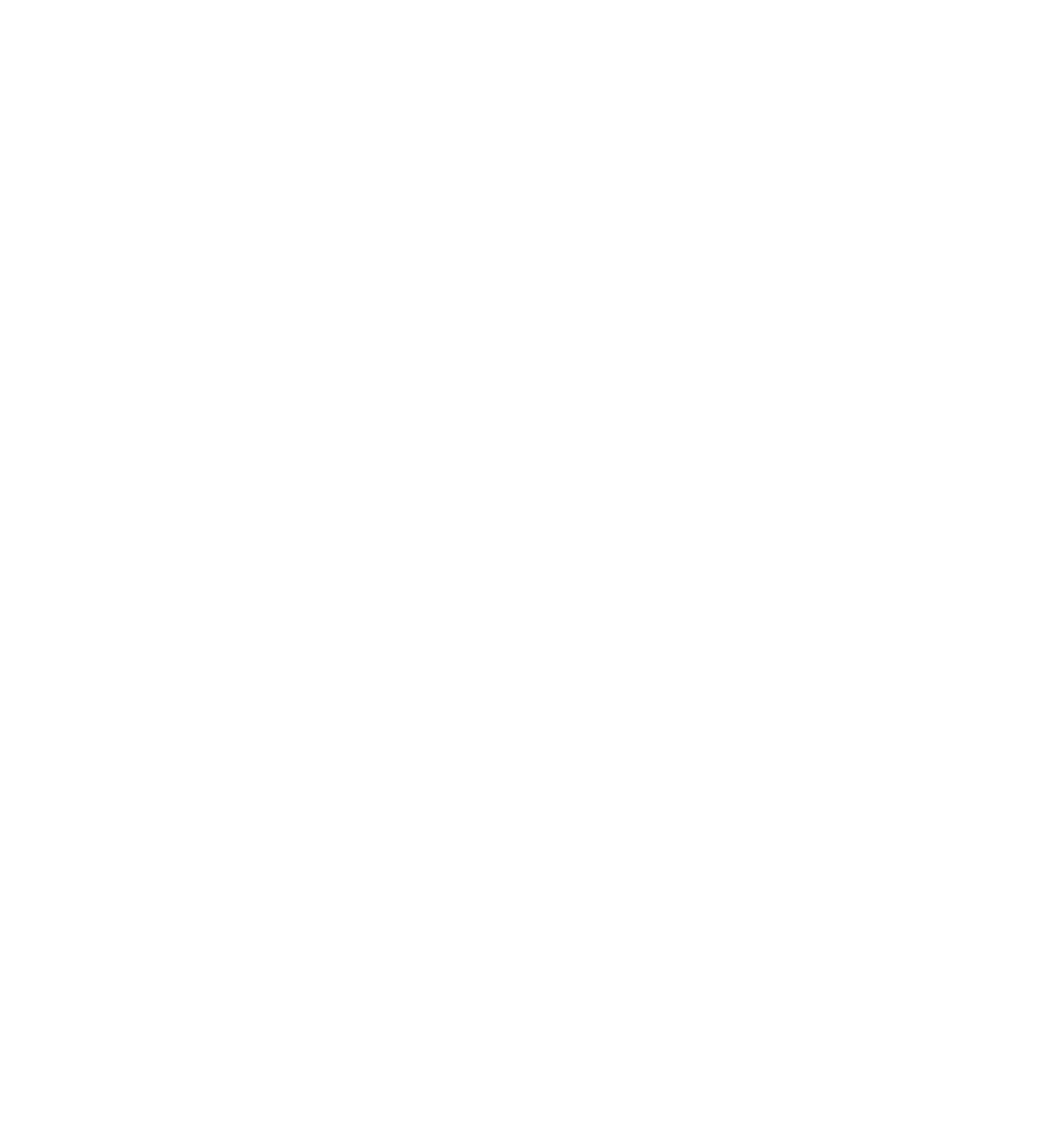
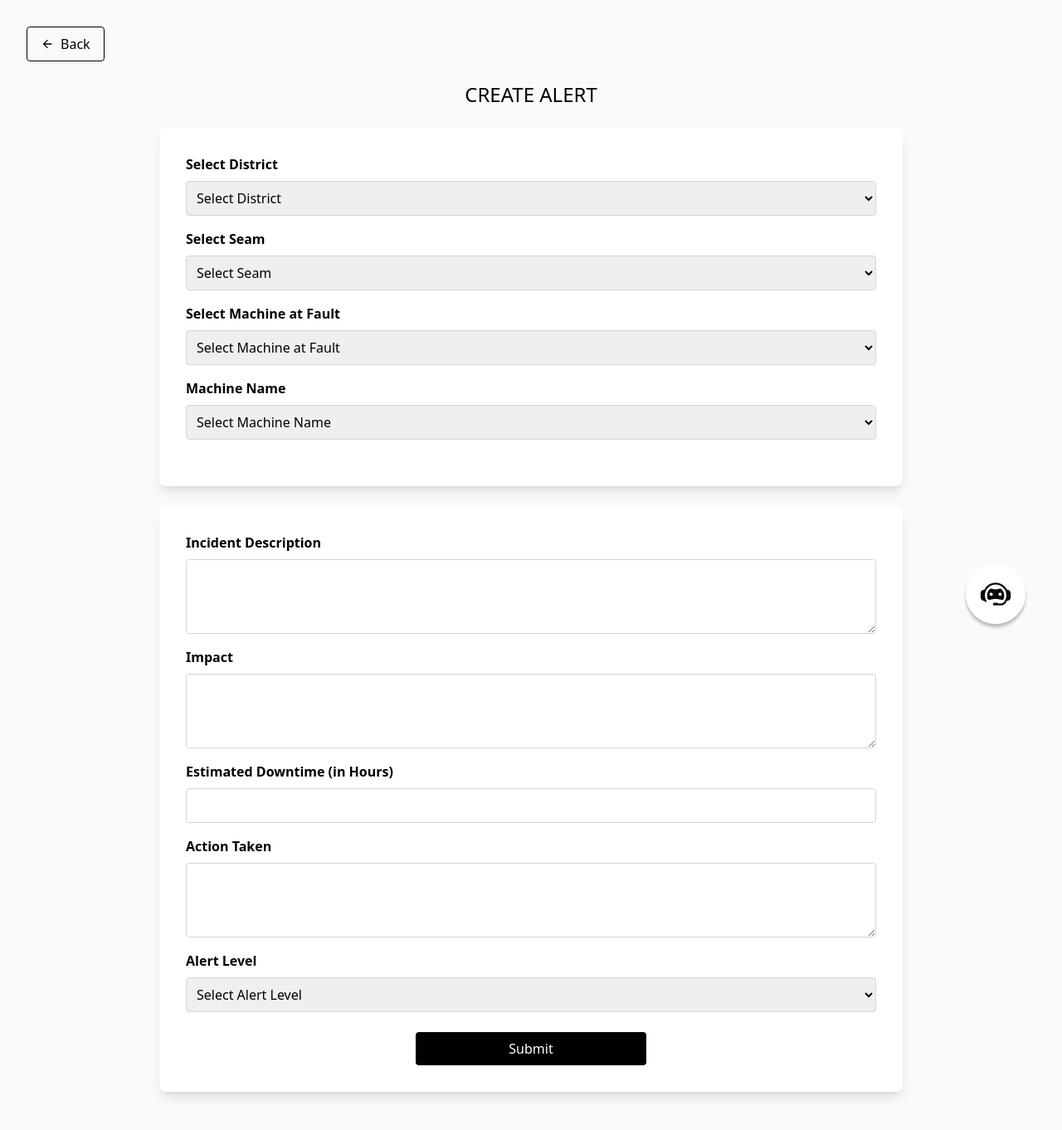
Before and after one commit to Subhampops/khan-abhilekh, a React (Vite) app in the folder Frontend/: page /raisealert in a window 1280 px wide. Before the commit this address had no page. Shown: the top 1362 px of the page at 83% size. Before the commit the page ends 800 px from the top, so only its background shows below. Built offline with nearby package versions, Linux system fonts and the light colour scheme.

Commit message:
alert done

```diff
--- a/Frontend/src/App.jsx
+++ b/Frontend/src/App.jsx
@@ -8,6 +8,10 @@
 import Shift from './components/Home/Shift';
 import EntryForm from './components/Home/EntryForm';
 import Entries from './components/Home/Entries';
+import Alerts from './components/Home/Alerts';
+import Raisealert from './components/Home/Raisealert';
+import Notification from './components/Home/Notification';
+
 function App() {
   return (
     <div>
@@ -21,6 +25,10 @@
       <Route path="/Shift" element={<Shift />} />
       <Route path="/entryform" element={<EntryForm />} />
       <Route path="/entries" element={<Entries />} />
+      <Route path="/alerts" element={<Alerts />} />
+      <Route path="/raisealert" element={<Raisealert />} />
+      <Route path="/notification" element={<Notification />} />
+
       </Routes>
       </Router>
 
--- /dev/null
+++ b/Frontend/src/components/Home/Alerts.jsx
@@ -0,0 +1,46 @@
+import React, { useState } from 'react';
+import { Link } from 'react-router-dom';
+import Sidebar from './Sidebar';
+import Topbar from './Topbar';
+import Chatbot from './Chatbot';
+
+const Alerts = () => {
+    const [isSidebarOpen, setIsSidebarOpen] = useState(false);
+
+    // Toggle Sidebar
+    const toggleSidebar = () => {
+        setIsSidebarOpen(!isSidebarOpen);
+    };
+
+    return (
+        <div className="flex flex-col md:flex-row h-screen bg-gray-100">
+            {/* Sidebar */}
+            <Sidebar isSidebarOpen={isSidebarOpen} toggleSidebar={toggleSidebar} />
+
+            {/* Main Content */}
+            <div
+                className={`flex-1 p-8 relative transition-all duration-300 ${
+                    isSidebarOpen ? 'ml-64' : 'ml-0'
+                }`}
+            >
+                {/* Top Bar */}
+                <Topbar isSidebarOpen={isSidebarOpen} toggleSidebar={toggleSidebar} />
+
+
+                <h2 className="text-2xl font-bold text-center flex-grow mt-28">AUTOMATED ALERTS</h2>
+
+                <div className="flex justify-around mt-6">
+                    <Link to="/raisealert">
+                        <button className="bg-black text-white p-5 w-96 rounded-lg shadow hover:bg-gray-700 transition">
+                            <div>RAISE ALERT</div>
+                        </button>
+                    </Link>
+                </div>
+            </div>
+
+            <Chatbot />
+        </div>
+    );
+};
+
+export default Alerts;
--- /dev/null
+++ b/Frontend/src/components/Home/Notification.jsx
@@ -0,0 +1,73 @@
+import React, { useState } from 'react';
+import Topbar from './Topbar'; // Import your Topbar component
+import Sidebar from './Sidebar'; // Import your Sidebar component
+import Chatbot from './Chatbot'; // Import your Chatbot component
+
+const Notification = () => {
+    // State to manage sidebar visibility
+    const [isSidebarOpen, setIsSidebarOpen] = useState(false);
+
+    // Function to toggle sidebar visibility
+    const toggleSidebar = () => {
+        setIsSidebarOpen(!isSidebarOpen);
+    };
+
+    // State to manage alerts list
+    const [alerts, setAlerts] = useState([
+        { id: 1, date: "06-08-2024 15:24:44", level: "CRITICAL", color: "red", name: "MANISH SHARMA" },
+        { id: 2, date: "06-08-2024 22:37:55", level: "MEDIUM", color: "orange", name: "MANISH SHARMA" }
+    ]);
+
+    // Function to remove alert from the list
+    const handleResolveIssue = (alertId) => {
+        setAlerts(alerts.filter(alert => alert.id !== alertId));
+    };
+
+    return (
+        <div className="min-h-screen bg-gray-50 p-8">
+            {/* Sidebar */}
+            <Sidebar isSidebarOpen={isSidebarOpen} toggleSidebar={toggleSidebar} />
+
+            {/* Top Bar */}
+            <Topbar isSidebarOpen={isSidebarOpen} toggleSidebar={toggleSidebar} />
+
+            {/* Heading */}
+            <h1 className="text-2xl text-center mt-24 mb-6">ALERT RAISED</h1>
+
+            {/* Alerts Table */}
+            <div className="flex flex-col items-center">
+                <div className="w-full max-w-4xl bg-white p-6 rounded-lg shadow-lg">
+                    {/* Alerts List */}
+                    {alerts.length > 0 ? alerts.map((alert) => (
+                        <div key={alert.id} className="flex justify-between items-center mb-4">
+                            <div className="flex items-center space-x-4">
+                                <p>{alert.date}</p>
+                                <span className="flex items-center space-x-2">
+                                    <span className={`w-4 h-4 rounded-full bg-${alert.color}-500`}></span>
+                                    <span className="font-semibold">{alert.level}</span>
+                                </span>
+                                <p>{alert.name}</p>
+                            </div>
+                            <div className="flex items-center space-x-4">
+                                <button className="bg-black text-white py-2 px-4 rounded">VIEW ALERT</button>
+                                <button
+                                    className="bg-green-500 text-white py-2 px-4 rounded"
+                                    onClick={() => handleResolveIssue(alert.id)}
+                                >
+                                    ISSUE RESOLVED
+                                </button>
+                            </div>
+                        </div>
+                    )) : (
+                        <p className="text-center text-gray-500">No alerts available.</p>
+                    )}
+                </div>
+            </div>
+
+            {/* Chatbot */}
+            <Chatbot />
+        </div>
+    );
+};
+
+export default Notification;
--- /dev/null
+++ b/Frontend/src/components/Home/Raisealert.jsx
@@ -0,0 +1,124 @@
+import React, { useState } from "react";
+import { useNavigate } from "react-router-dom";
+import { ArrowBackIcon, ChatIcon } from "@chakra-ui/icons";
+import Chatbot from "./Chatbot"; // Adjust the import path as needed
+
+const RaiseAlert = () => {
+  const navigate = useNavigate();
+  const [isChatOpen, setChatOpen] = useState(false);
+
+  // Handle form submission
+  const handleSubmit = (event) => {
+    event.preventDefault(); // Prevent the default form submission behavior
+    navigate('/notification'); // Navigate to the Entries page
+  };
+
+  return (
+    <div className="min-h-screen bg-gray-50 p-8">
+      {/* Back Button */}
+      <button
+        onClick={() => navigate(-1)}
+        className="mb-6 flex items-center bg-transparent text-black hover:bg-black hover:text-white border border-black py-2 px-4 rounded">
+        <ArrowBackIcon className="mr-2" />
+        Back
+      </button>
+
+      {/* Heading */}
+      <h1 className="text-2xl text-center mb-6">CREATE ALERT</h1>
+
+      {/* Form Structure Box 1 */}
+      <div className="bg-white p-8 mx-auto max-w-4xl rounded-lg shadow-lg mb-6">
+        <form>
+          <div className="grid grid-cols-1 gap-4 mb-6">
+            <div className="flex flex-col">
+              <label className="mb-2 font-semibold">Select District</label>
+              <select className="border border-gray-300 p-2 rounded">
+                <option value="">Select District</option>
+                <option value="1">DISTRICT 1</option>
+                <option value="2">DISTRICT 2</option>
+                {/* Add options here */}
+              </select>
+            </div>
+
+            <div className="flex flex-col">
+              <label className="mb-2 font-semibold">Select Seam</label>
+              <select className="border border-gray-300 p-2 rounded">
+                <option value="">Select Seam</option>
+                <option value="A">SEAM A</option>
+                <option value="B">SEAM B</option>
+                {/* Add options here */}
+              </select>
+            </div>
+
+            <div className="flex flex-col">
+              <label className="mb-2 font-semibold">Select Machine at Fault</label>
+              <select className="border border-gray-300 p-2 rounded">
+                <option value="">Select Machine at Fault</option>
+                <option value="SDL">SDL</option>
+                <option value="LHD">LHD</option>
+                {/* Add options here */}
+              </select>
+            </div>
+
+            <div className="flex flex-col">
+              <label className="mb-2 font-semibold">Machine Name</label>
+              <select className="border border-gray-300 p-2 rounded">
+                <option value="">Select Machine Name</option>
+                <option value="KA-1">KA-1</option>
+                <option value="KA-2">KA-2</option>
+                {/* Add options here */}
+              </select>
+            </div>
+          </div>
+        </form>
+      </div>
+
+      {/* Form Structure Box 2 */}
+      <div className="bg-white p-8 mx-auto max-w-4xl rounded-lg shadow-lg mb-6">
+        <form onSubmit={handleSubmit}>
+          <div className="grid grid-cols-1 gap-4 mb-6">
+            <div className="flex flex-col">
+              <label className="mb-2 font-semibold">Incident Description</label>
+              <textarea className="border border-gray-300 p-2 rounded" rows="3"></textarea>
+            </div>
+            <div className="flex flex-col">
+              <label className="mb-2 font-semibold">Impact</label>
+              <textarea className="border border-gray-300 p-2 rounded" rows="3"></textarea>
+            </div>
+            <div className="flex flex-col">
+              <label className="mb-2 font-semibold">Estimated Downtime (in Hours)</label>
+              <input type="number" className="border border-gray-300 p-2 rounded" />
+            </div>
+            <div className="flex flex-col">
+              <label className="mb-2 font-semibold">Action Taken</label>
+              <textarea className="border border-gray-300 p-2 rounded" rows="3"></textarea>
+            </div>
+            <div className="flex flex-col">
+              <label className="mb-2 font-semibold">Alert Level</label>
+              <select className="border border-gray-300 p-2 rounded">
+                <option value="">Select Alert Level</option>
+                <option value="low">Low</option>
+                <option value="medium">Medium</option>
+                <option value="high">High</option>
+              </select>
+            </div>
+          </div>
+
+          {/* Submit Button */}
+          <div className="flex justify-center mt-6">
+            <button
+              type="submit"
+              className="bg-black text-white py-2 px-28 rounded hover:scale-110 transition-transform duration-300">
+              Submit
+            </button>
+          </div>
+        </form>
+      </div>
+
+      {/* Chatbot */}
+      <Chatbot />
+    </div>
+  );
+};
+
+export default RaiseAlert;
```
Also changed, not shown: Frontend/src/components/Home/Sidebar.jsx (+7 -8 lines).
